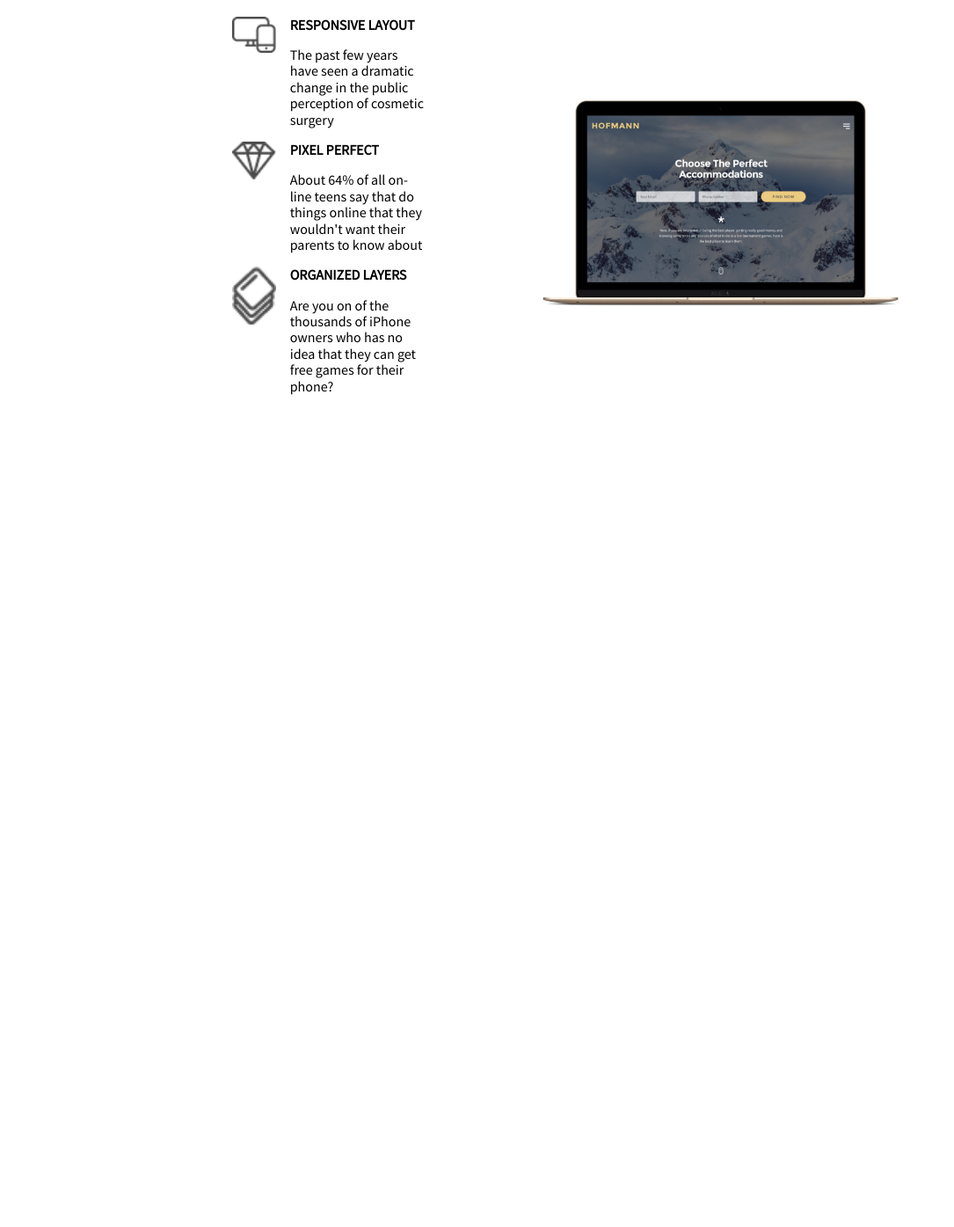
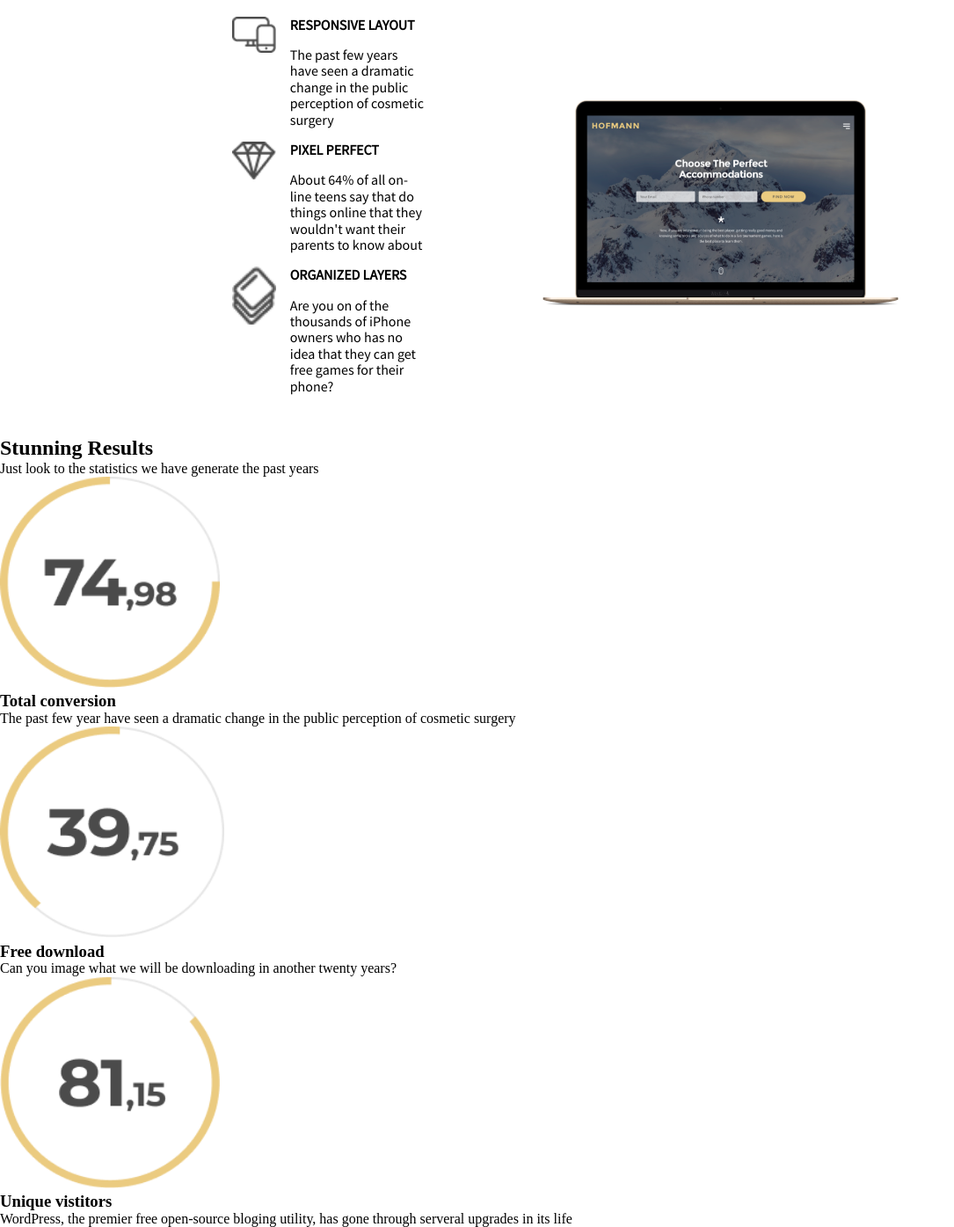
Before and after one commit to ngocquang2509/HTML-CSS-Trainning, a plain HTML site: page practice-2/src/index.html in a window 1280 px wide. Shown: the part 1792-3187 px from the top of the page at 88% size, without its empty margins (0-1085 px from the left). Before the commit the page ends 2288 px from the top, so only its background shows below. Drawn offline with Linux system fonts and the light colour scheme.

Commit message:
create layout for result page

```diff
--- a/practice-2/src/index.html
+++ b/practice-2/src/index.html
@@ -173,5 +173,51 @@
       <!-- End Feature body -->
     </div>
     <!-- End Feature Page -->
+
+    <div class="results-page">
+      <div class="results-head">
+        <h2>Stunning Results</h2>
+        <p>Just look to the statistics we have generate the past years</p>
+      </div>
+
+      <div class="results-row">
+        <div class="statistics">
+          <div class="circle">
+            <img src="./assets/images/74-percent.png" width="250px" height="240px">
+          </div>
+          <div class="details">
+            <h3>Total conversion</h3>
+            <p>
+              The past few year have seen a dramatic change in the public
+              perception of cosmetic surgery
+            </p>
+          </div>
+        </div>
+
+        <div class="statistics">
+          <div class="circle">
+            <img src="./assets/images/39-percent.png" width="255px" height="240px">
+          </div>
+          <div class="details">
+            <h3>Free download</h3>
+            <p>
+              Can you image what we will be downloading in another twenty years?
+            </p>
+          </div>
+        </div>
+
+        <div class="statistics">
+          <div class="circle">
+            <img src="./assets/images/81-percent.png" width="250px" height="240px">
+          </div>
+          <div class="details">
+            <h3>Unique vistitors</h3>
+            <p>
+              WordPress, the premier free open-source bloging utility, has gone
+              through serveral upgrades in its life
+            </p>
+          </div>
+      </div>
+    </div>
   </body>
 </html>
```
